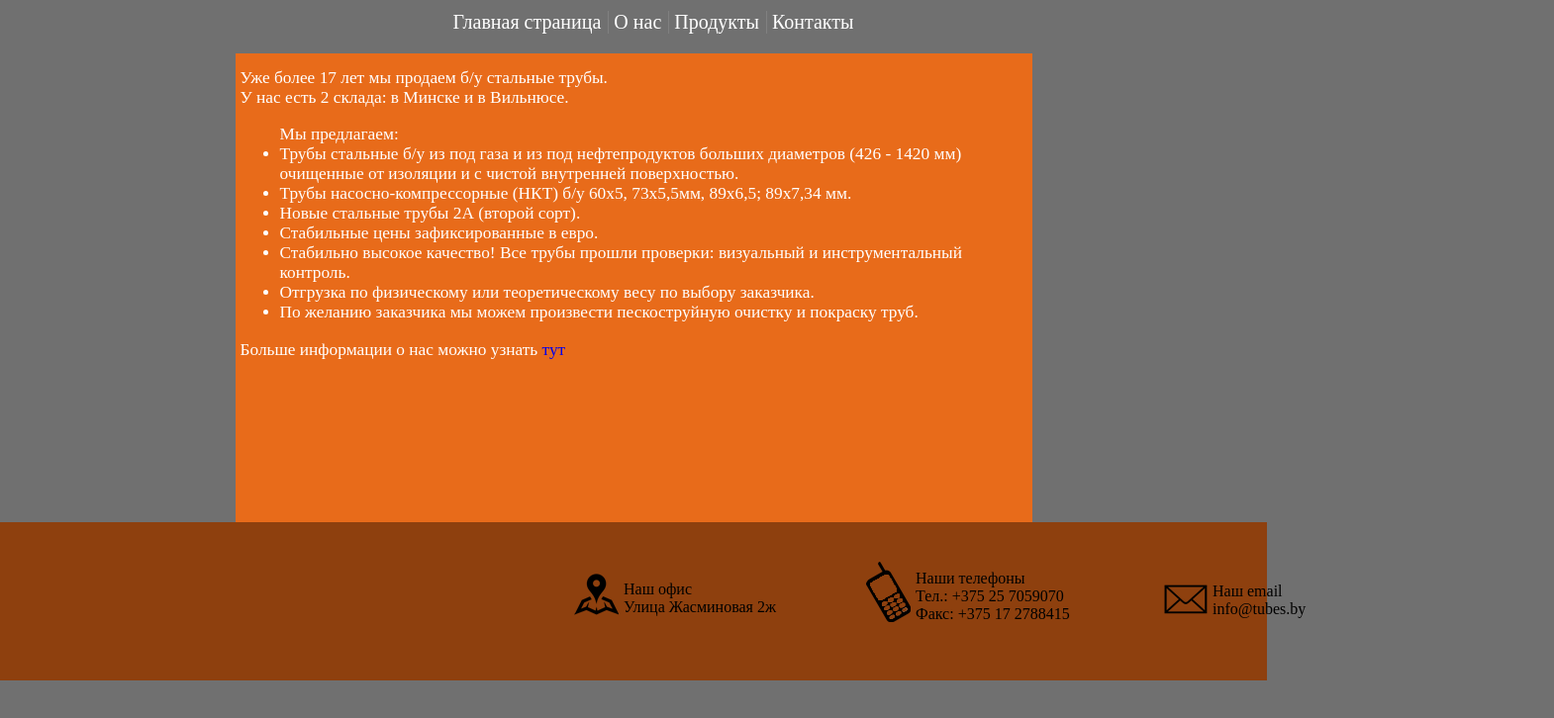
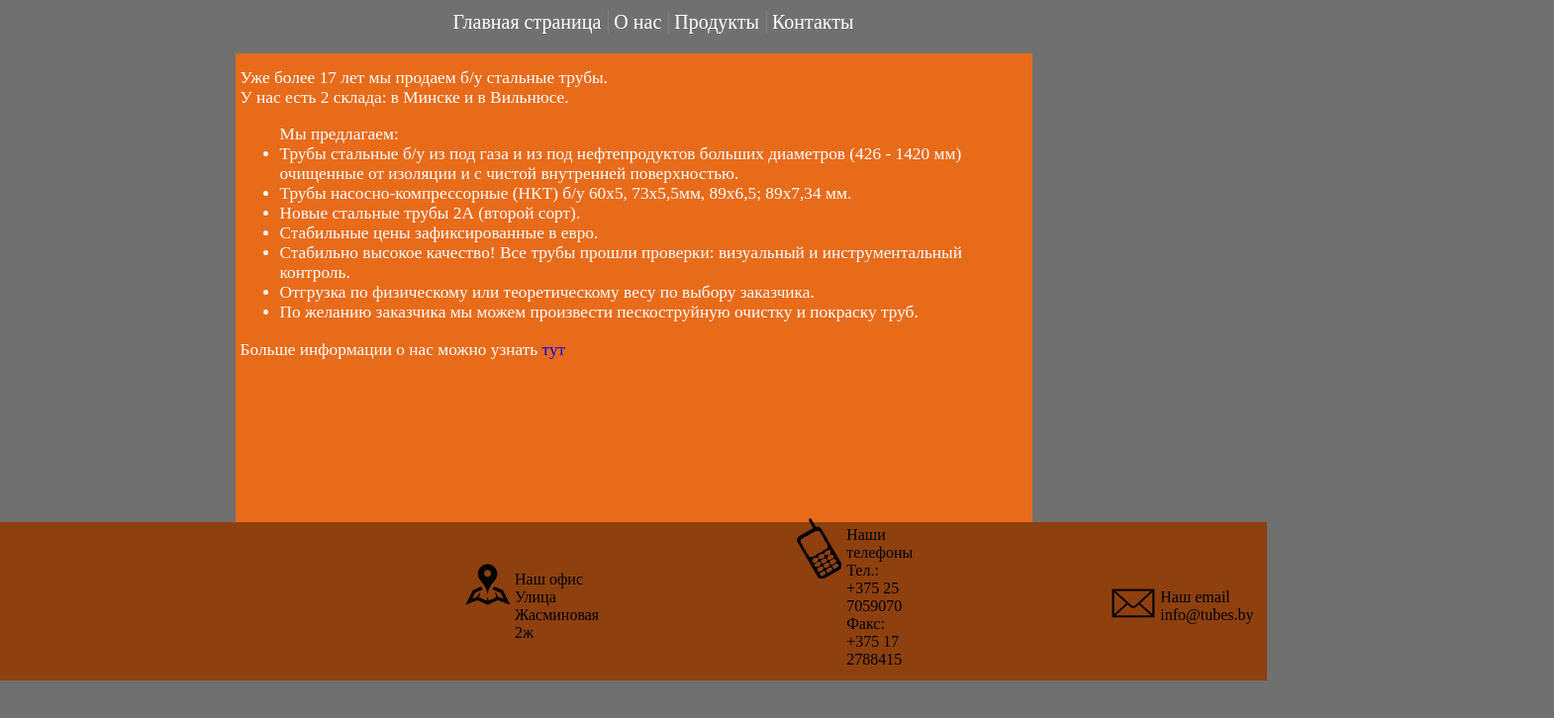
Before and after one commit to rutraq/BelTrubostal, a plain HTML site: page main.html in a window 1280 px wide. Shown: the part 112-838 px from the top of the page at 99% size, 1570 px wide, since content can reach past the window. Before the commit the page ends 800 px from the top, so only its background shows below. Drawn offline with nearby package versions, Linux system fonts and the light colour scheme; files that its build step writes are made by us from their sources.

Commit message:
third commit

```diff
--- a/style/footer.less
+++ b/style/footer.less
@@ -3,10 +3,13 @@ footer {
   padding: 50px 0 10px 0;
   min-width: 100%;
   max-height: 100px;
+  display: flex;
+  align-items: center;
 
   figure {
-    max-width: 395px;
+    padding-right: 250px;
     margin: 0;
+
     figcaption {
       position: relative;
       top: -40px;
@@ -14,29 +17,14 @@ footer {
       max-width: 200px;
     }
 
+    &:nth-child(2) {
+      figcaption {
+        position: relative;
+        top: -57px;
+      }
+    }
     &:first-child {
-      padding-left: 580px;
-    }
-  }
-
-  .telephone {
-    position: relative;
-    left: 875px;
-    top: -95px;
-
-    figcaption {
-      top: -57px;
-    }
-  }
-
-
-  .message {
-    position: relative;
-    left: 1175px;
-    top: -200px;
-
-    figcaption {
-      top: -42px;
+      padding-left: 470px;
     }
   }
 }
```
Also changed, not shown: main.html (+3 -1 lines).
